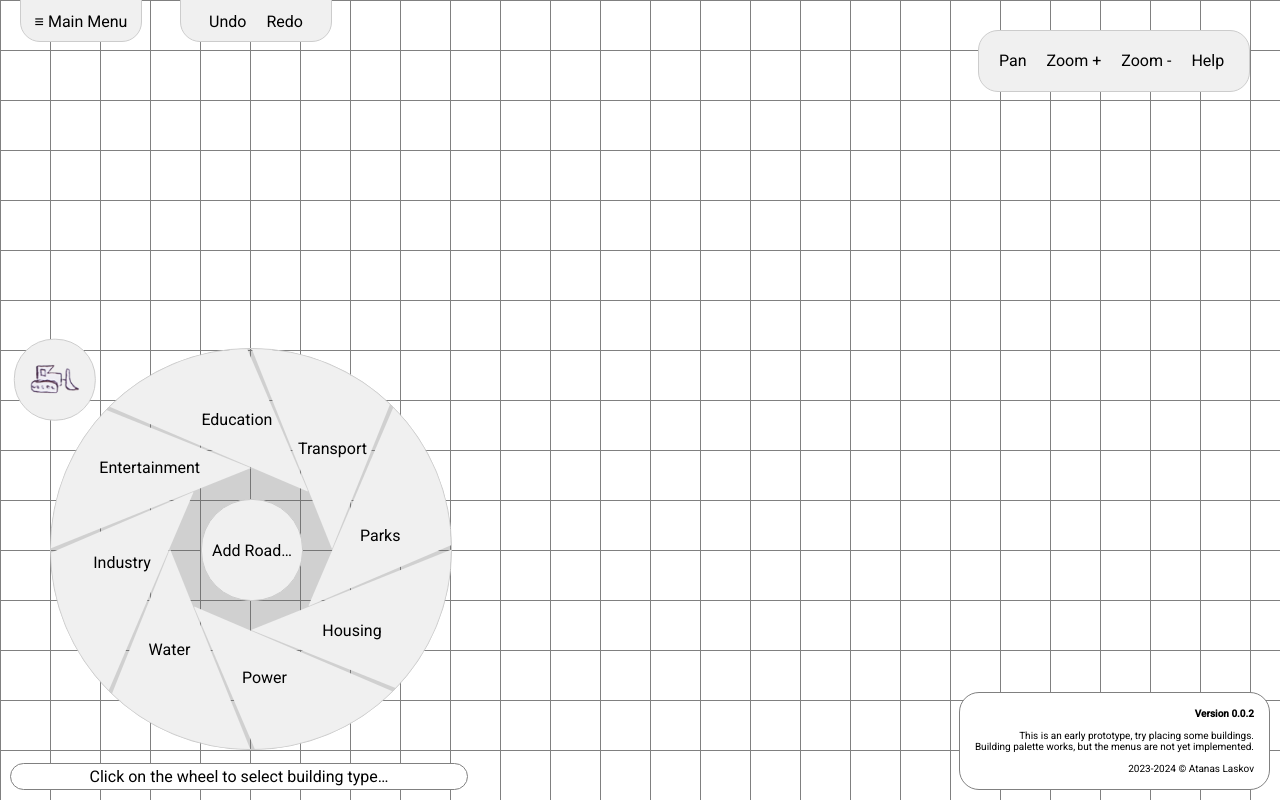
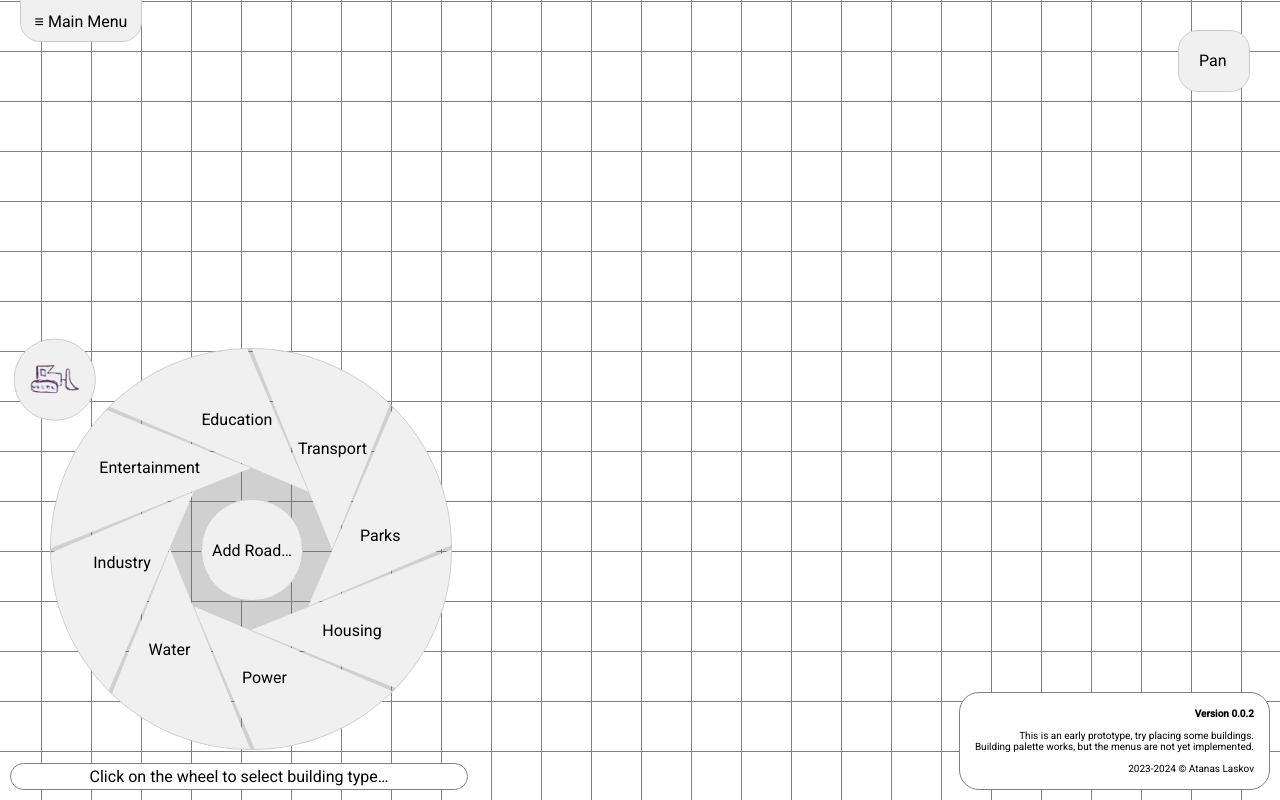
Before and after one commit to latanas/city-client, an Angular app: page / in a window 1280 px wide. Built offline with nearby package versions, Linux system fonts and the light colour scheme.

Commit message:
Implement smooth pan scrolling.

```diff
--- a/src/component/app.component.html
+++ b/src/component/app.component.html
@@ -1,7 +1,10 @@
 <div class="city_background"
     [style.background-size]="grid.getDimension().getPixelsX() + ' ' + grid.getDimension().getPixelsY()"
     [style.left]="grid.getOrigin().getPixelsX()"
-    [style.top]="grid.getOrigin().getPixelsY()">
+    [style.top]="grid.getOrigin().getPixelsY()"
+    [style.width]="grid.getMaxSize().getPixelsX()"
+    [style.height]="grid.getMaxSize().getPixelsY()"
+    (mousedown)="navigationPanStart()" (mouseup)="navigationPanEnd()" [class.navigation_pan_active]="navigationPanEnabled" >
 
 @for (road of city.getRoadsCopy(); track $index) {
     @if( !isToolRoad() ) {
@@ -97,8 +100,8 @@
 </div>
 
 <main-menu />
-<undo-redo-menu />
-<navigation-menu />
+<!--<undo-redo-menu />-->
+<navigation-menu (navigationPanEvent)="navigationPanCommand()" />
 <building-palette [buildingTileSize]="this.grid.getDimension()" (buildingToolSelectedEvent)="buildingToolSelectedEvent($event)" #buildingPalette />
 <version-information />
 
--- a/src/component/app.component.scss
+++ b/src/component/app.component.scss
@@ -4,14 +4,17 @@
     left: 0px;
 
     display: block;
-    width: 100%;
-    height: 100%;
 
     background-image:
         linear-gradient(to right, grey 1px, transparent 1px),
         linear-gradient(to bottom, grey 1px, transparent 1px);
     background-position: top left;
 
+    border: 1px solid grey;
+}
+
+.navigation_pan_active {
+    cursor: grab;
 }
 
 .building_placement {
--- a/src/component/app.component.ts
+++ b/src/component/app.component.ts
@@ -29,14 +29,26 @@ import { BuildingPaletteComponent } from './building-palette.component';
 
 export class AppComponent {
   title = 'City @ Atanas Laskov';
-  grid = new Grid(new Point(), new Point(50, 50));
+  grid = new Grid(new Point(0, 0), new Point(50, 50), new Point(100, 100));
   city = new City(this.grid);
 
   currentBuildingTool = new Building();
-  mousePos = new Point();
+  mouseScreenPos = new Point();
+  mouseMapPos = new Point();
   gizmoRadius = this.grid.getDimension().x/2.0;
 
+  navigationPanEnabled = false;
+  navigationPanActive = false;
+  navigationPanPivot = new Point();
+
+  constructor() {
+    this.grid.getOrigin().x = this.getMinOrigin().x/2;
+    this.grid.getOrigin().y = this.getMinOrigin().y/2;
+  }
+
   public buildingToolSelectedEvent(bt: BuildingType) {
+    this.navigationPanEnd();
+
     this.currentBuildingTool = bt instanceof RoadBuildingType ? new Road(bt) : new Building(bt);
     this.currentBuildingTool.setPos( this.getMouseCenteredBuildingPos() );
     this.gizmoRadius = Math.max(bt.getSize().x, bt.getSize().y) / 2;
@@ -83,12 +95,21 @@ export class AppComponent {
   }
 
   onMouseMove(e: MouseEvent) {
-    this.mousePos = new Point(e.clientX - this.grid.getOrigin().x, e.clientY - this.grid.getOrigin().y);
+    this.mouseScreenPos = new Point(e.clientX, e.clientY);
+    this.mouseMapPos = new Point(this.mouseScreenPos.x - this.grid.getOrigin().x, this.mouseScreenPos.y - this.grid.getOrigin().y);
+
     this.currentBuildingTool.setPos( this.getMouseCenteredBuildingPos() );
+
+    if ( this.navigationPanActive && (Point.minus(this.mouseScreenPos, this.navigationPanPivot).distance() > this.grid.getDimension().x*0.2) ) {
+      this.grid.getOrigin().x += this.mouseScreenPos.x - this.navigationPanPivot.x;
+      this.grid.getOrigin().y += this.mouseScreenPos.y - this.navigationPanPivot.y;
+
+      this.navigationPanPivot = this.mouseScreenPos;
+    }
   }
 
   getMouseCenteredPosition(size: Point): Point {
-    return Point.getCenteredPosition(this.mousePos, size);
+    return Point.getCenteredPosition(this.mouseMapPos, size);
   }
 
   getMouseCenteredBuildingPos(): Point {
@@ -126,4 +147,32 @@ export class AppComponent {
   onRight(e: KeyboardEvent) {
     this.grid.getOrigin().x -= this.grid.getDimension().x;
   }
+
+  navigationPanCommand() {
+    this.navigationPanEnabled = !this.navigationPanEnabled;
+  }
+
+  navigationPanStart() {
+    if ( this.navigationPanEnabled ) {
+      this.navigationPanActive = true;
+      this.navigationPanPivot = this.mouseScreenPos;
+    }
+  }
+
+  navigationPanEnd() {
+    this.navigationPanActive = false;
+    this.navigationPanPivot = new Point();
+  }
+
+  getWindowSize() {
+    return new Point(window.innerWidth, window.innerHeight);
+  }
+
+  getMinOrigin(): Point {
+    return Point.minus(this.getWindowSize(), this.grid.getMaxSize());
+  }
+
+  getMaxOrigin(): Point {
+    return Point.minus(this.grid.getMaxSize(), this.getWindowSize());
+  }
 }
--- a/src/component/navigation-menu.component.html
+++ b/src/component/navigation-menu.component.html
@@ -1,6 +1,6 @@
 <div class="city_viewport_navigation">
-    <span>Pan</span>
-    <span>Zoom +</span>
+    <span (click)="panButtonClicked()">Pan</span>
+    <!--<span>Zoom +</span>
     <span>Zoom -</span>
-    <span>Help</span>
+    <span>Help</span>-->
 </div>
--- a/src/component/navigation-menu.component.scss
+++ b/src/component/navigation-menu.component.scss
@@ -5,7 +5,7 @@
     right: 20px;
 
     display: block;
-    width: 250px;
+    width: 50px;
     height: 40px;
 
     margin: 10px;
--- a/src/component/navigation-menu.component.ts
+++ b/src/component/navigation-menu.component.ts
@@ -1,4 +1,4 @@
-import { Component } from '@angular/core';
+import { Output, EventEmitter, Component } from '@angular/core';
 
 @Component({
   selector: 'navigation-menu',
@@ -8,5 +8,9 @@ import { Component } from '@angular/core';
   styleUrl: './navigation-menu.component.scss'
 })
 export class NavigationMenuComponent {
+  @Output() navigationPanEvent = new EventEmitter();
 
+  panButtonClicked() {
+    this.navigationPanEvent.emit();
+  }
 }
--- a/src/game/grid.ts
+++ b/src/game/grid.ts
@@ -19,9 +19,24 @@ export class Grid {
   private origin: Point;
   private dimension: Point;
 
-  constructor(origin: Point, dimension: Point) {
+  public readonly maxCellCount: Point;
+
+  constructor(origin: Point, dimension: Point, maxCellCount: Point) {
     this.origin = origin;
     this.dimension = dimension;
+    this.maxCellCount = maxCellCount;
+  }
+
+  getOrigin(): Point {
+    return this.origin;
+  }
+
+  getDimension(): Point {
+    return this.dimension;
+  }
+
+  getMaxSize(): Point {
+    return new Point(this.maxCellCount.x*this.dimension.x, this.maxCellCount.y*this.dimension.y);
   }
 
   // Snap vector coordinates to the grid
@@ -34,14 +49,6 @@ export class Grid {
         return Point.plus( pos, new Point(this.dimension.x*0.5, this.dimension.y*0.5) );
     }
     return pos;
-  }
-
-  getOrigin(): Point {
-    return this.origin;
-  }
-
-  getDimension(): Point {
-    return this.dimension;
   }
 
   // Convert grid index to world coordinates
```
